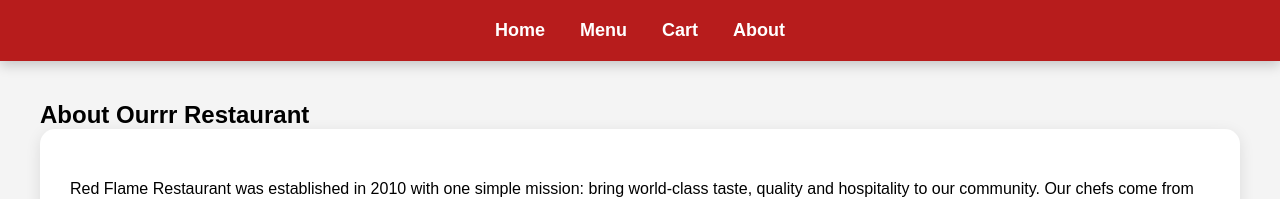
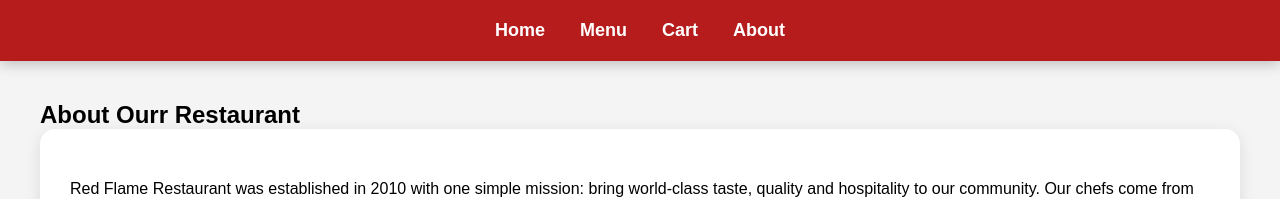
Before and after one commit to nuraddin-abdusharipov/viteapp, a React (Vite) app: page /about in a window 1280 px wide. Shown: the top 199 px of the page. Built offline with nearby package versions, Linux system fonts and the light colour scheme.

Commit message:
uzgardi Cart.jsx

```diff
--- a/src/pages/About.jsx
+++ b/src/pages/About.jsx
@@ -8,7 +8,7 @@ export default function About() {
         initial={{ y: -40, opacity: 0 }}
         animate={{ y: 0, opacity: 1 }}
       >
-        About Ourrr Restaurant
+        About Ourr Restaurant
       </motion.h2>
 
       <motion.div
```
